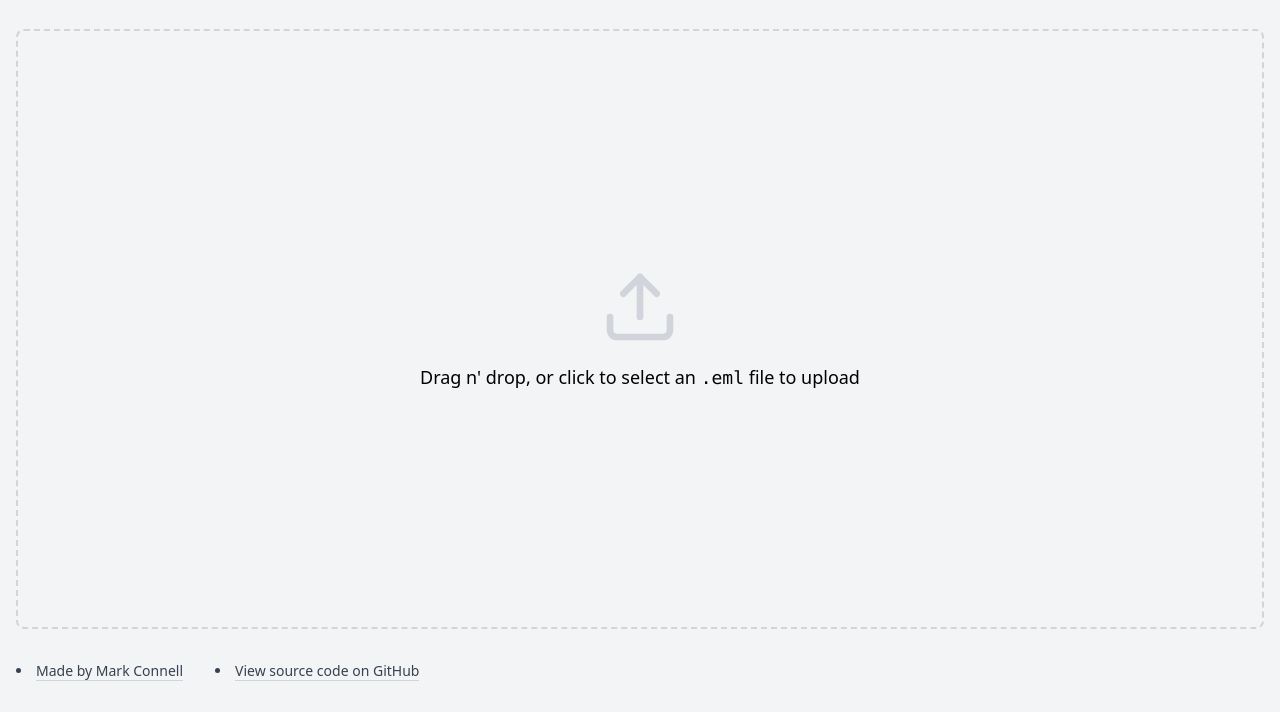
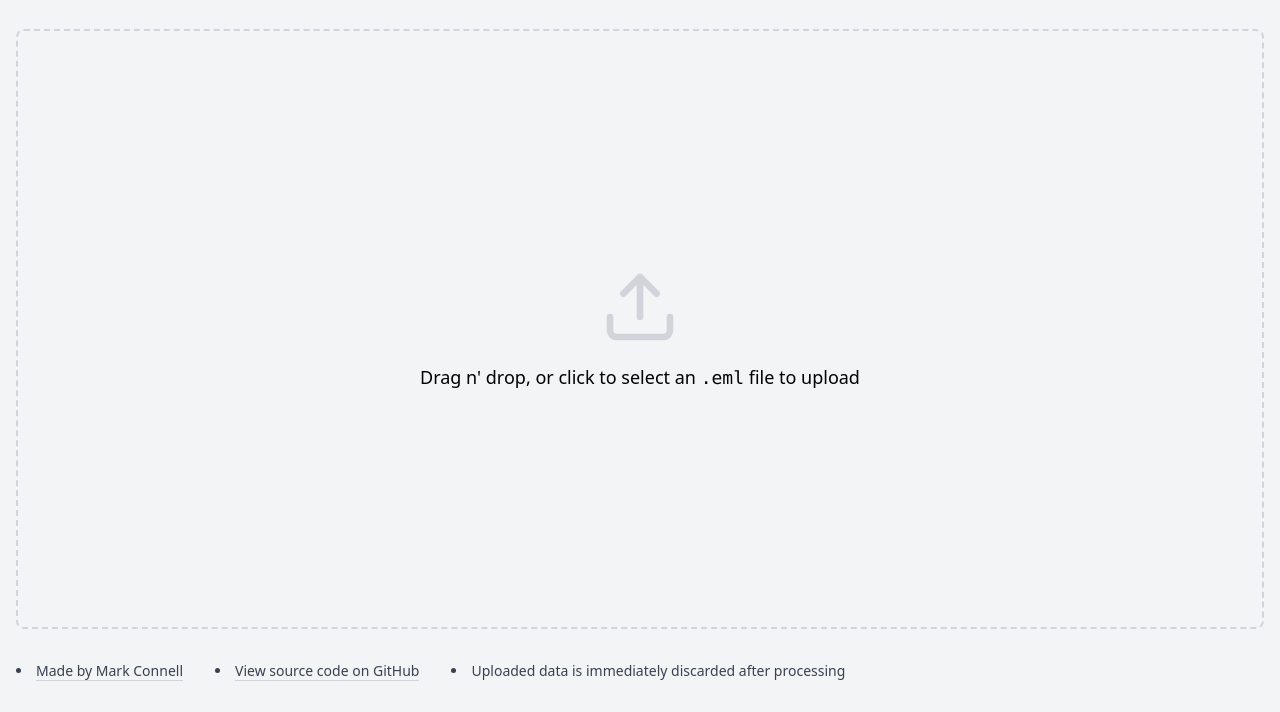
Before and after one commit to mconnell/eml2html, a plain HTML site: page public/index.html in a window 1280 px wide. Shown: the part 88-800 px from the top of the page. Drawn offline with nearby package versions, Linux system fonts and the light colour scheme.

Commit message:
note that we don't keep data

```diff
--- a/public/index.html
+++ b/public/index.html
@@ -48,6 +48,9 @@
             View source code on GitHub
           </a>
         </li>
+        <li>
+          Uploaded data is immediately discarded after processing
+        </li>
       </ul>
     </footer>
 
```
